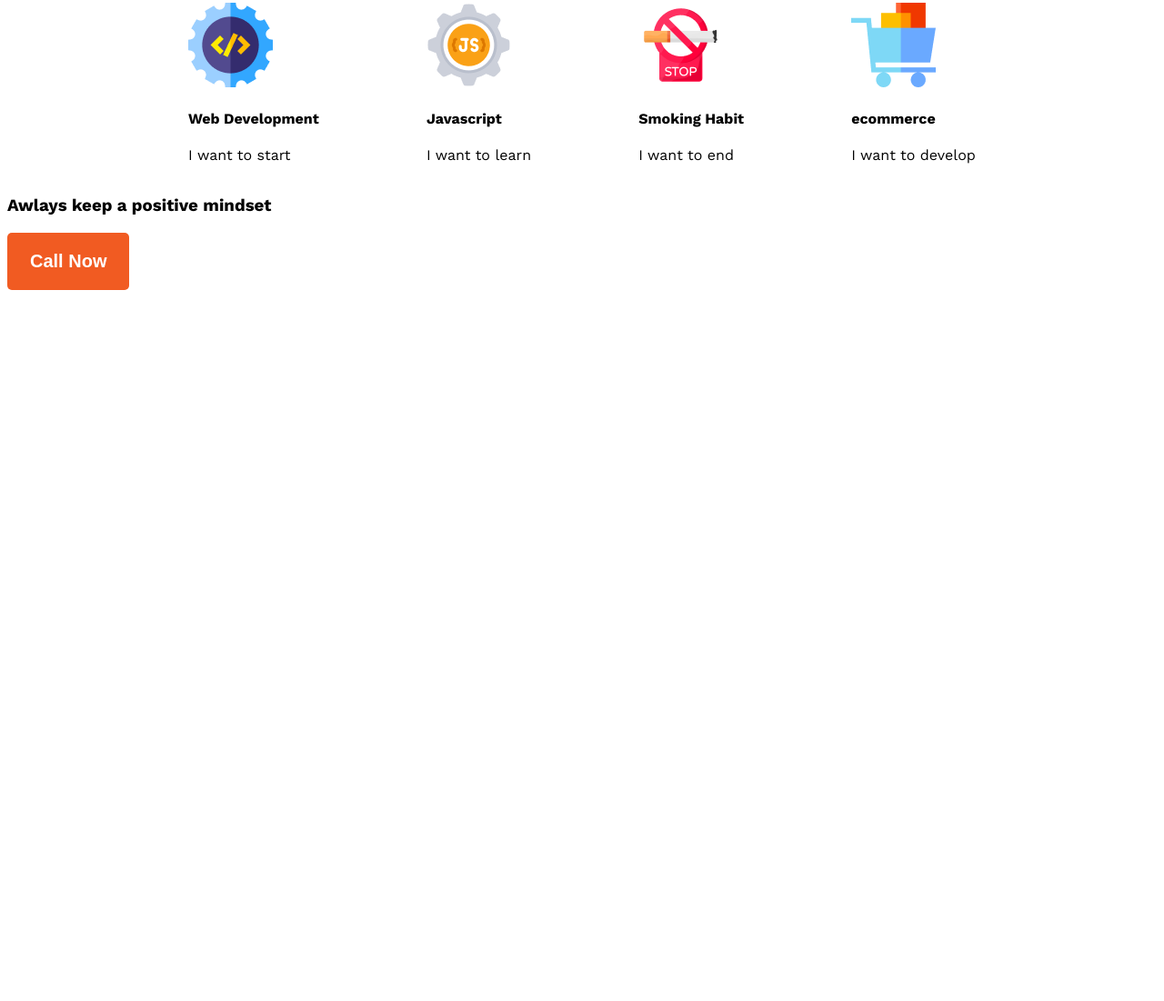
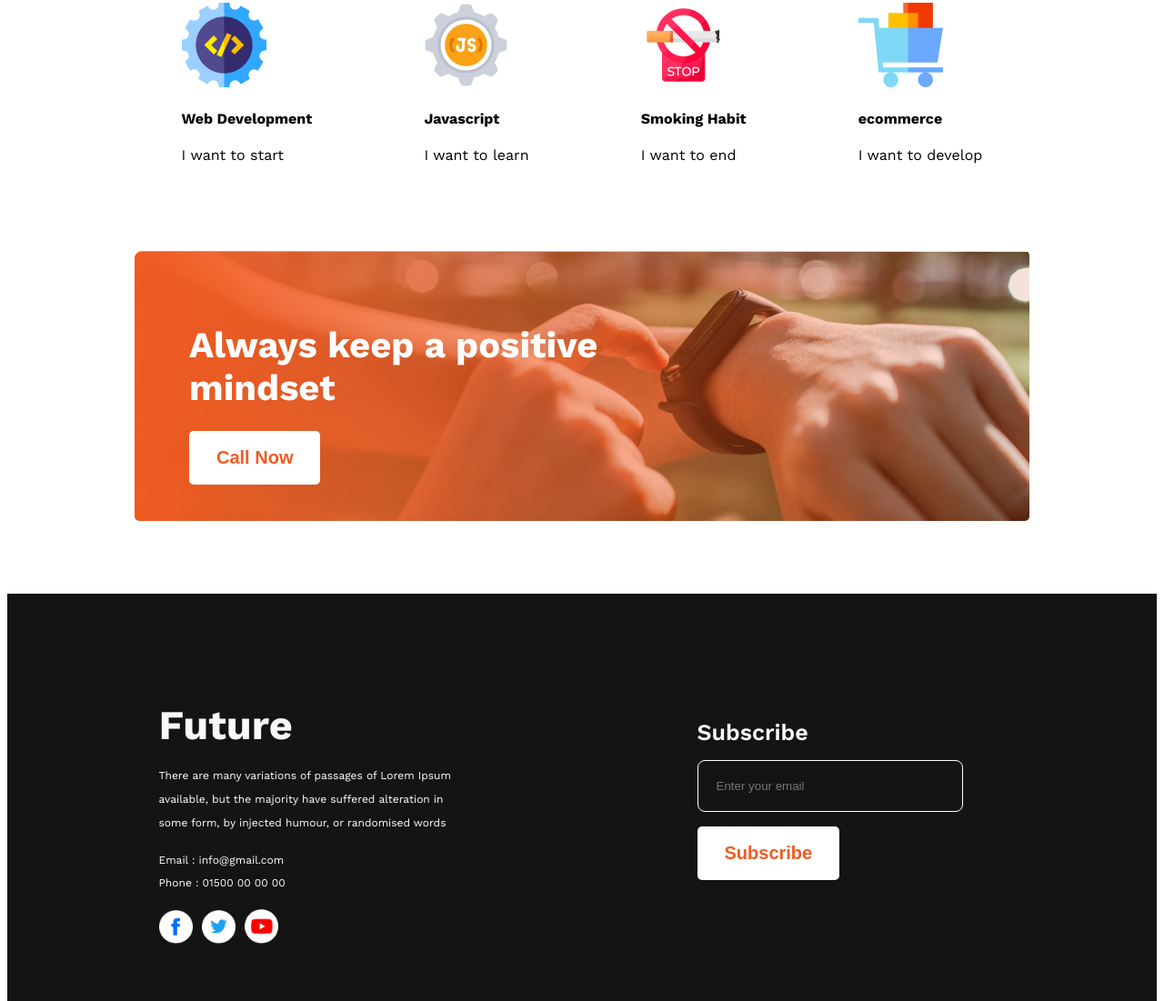
Before and after one commit to HabibMia2121/new-me-website, a plain HTML site: page index.html in a window 1280 px wide. Shown: the part 1699-2800 px from the top of the page at 91% size. Before the commit the page ends 2026 px from the top, so only its background shows below. Drawn offline with nearby package versions, Linux system fonts and the light colour scheme.

Commit message:
footer section finished

```diff
--- a/css/style.css
+++ b/css/style.css
@@ -40,7 +40,7 @@ header {
 }
 .banner-area {
   width: 40%;
-  padding-right: 60px;
+  padding-right: 160px;
 }
 .banner-headline {
   color: #151414;
@@ -83,7 +83,7 @@ header {
 .about-item-content {
   width: 400px;
 }
-.under-list{
+.under-list {
   padding-left: 0px;
 }
 .list-item {
@@ -99,13 +99,106 @@ header {
 /* ---------about section style end here--------- */
 
 /* ---------plans section style start here--------- */
-.plans-title{
-    text-align: center;
-    padding-bottom: 50px;
+.plans-title {
+  text-align: center;
+  padding-bottom: 50px;
 }
-.plans-container{
-    display: flex;
-    justify-content: space-around;
-    padding: 0 140px;
+.plans-container {
+  display: flex;
+  justify-content: space-around;
+  margin: 0 130px;
 }
 /* ---------plans section style end here--------- */
+
+/* ---------feature section style start here--------- */
+/* linear-gradient(45deg,rgb(5, 5, 5) ,rgb(45, 45, 45)) */
+.feature-section {
+  background-image: url('../images/gradient2.png'), url('../images/watch.png');
+  background-repeat: no-repeat;
+  margin: 80px 140px;
+  border-radius: 5px;
+}
+.feature-content {
+  padding: 40px 380px 40px 60px;
+}
+.feature-title {
+  color: #fff;
+  font-size: 40px;
+  font-weight: 700;
+  margin-bottom: 24px;
+}
+.btn {
+  background: #fff;
+  color: #f15b22;
+  padding: 18px 30px;
+}
+/* ---------feature section style end here--------- */
+
+/* ---------footer section style end here--------- */
+
+/* ---------footer section style start here--------- */
+footer {
+  background: #151414;
+  color: #fff;
+  padding-bottom: 40px;
+}
+.footer-container {
+  display: flex;
+  justify-content: space-around;
+  align-items: center;
+}
+.foot-info {
+    width: 347px;
+    margin: 80px 218px 80px 153px;
+}
+.foot-title {
+  color: #f8f8f8;
+  font-size: 45px;
+  font-weight: 700;
+  margin-bottom: 16px;
+}
+.foot-decs {
+  color: #fff;
+  font-size: 12px;
+  font-weight: 400;
+  line-height: 26px;
+}
+.foot-form {
+  padding-right: 200px;
+}
+.oder-list {
+  padding-left: 0px;
+}
+.oder-list > li {
+  font-size: 12px;
+  list-style: none;
+  line-height: 25px;
+}
+.social-link > a {
+  text-decoration: none;
+}
+.social-link > a > img {
+  width: 37px;
+  margin-right: 5px;
+}
+.foot-form-title {
+  color: #fff;
+  font-size: 25px;
+  font-weight: 600;
+  margin-bottom: 0px;
+}
+.foot-form{
+   margin-top:-50px;
+}
+form > input{
+    background:#151414;
+    width: 250px;
+    color: #fff;
+    border:1px solid #fff;
+    padding: 20px 20px 20px 20px;
+    display: block;
+    margin-top: 16px;
+    margin-bottom: 16px;
+    border-radius: 8px;
+}
+/* ---------footer section style end here--------- */
--- a/index.html
+++ b/index.html
@@ -87,12 +87,44 @@
         <!-- feature section use here -->
         <section class="feature-section">
             <div class="feature-content">
-                <h3>Awlays keep a positive mindset</h3>
-                <button class="primary-btn">Call Now</button>
+                <h3 class="feature-title">Always keep a positive mindset</h3>
+                <button class="primary-btn btn">Call Now</button>
             </div>
         </section>
     </main>
     <!-- footer section use here -->
-    <footer></footer>
+    <footer>
+        <div class="footer-container">
+            <div class="foot-info">
+                <h2 class="foot-title">Future</h2>
+                <p class="foot-decs">
+                    There are many variations of passages of Lorem Ipsum available, but the majority have suffered alteration in some form, by injected humour, or randomised words
+                </p>
+                <ol class="oder-list">
+                    <li>Email : info@gmail.com</li>
+                    <li>Phone : 01500 00 00 00</li>
+                </ol>
+                <div class="social-link">
+                    <a href="#">
+                        <img src="images/icons/fb.png" alt="not found">
+                    </a>
+                    <a href="#">
+                        <img src="images/icons/twitter.png" alt="not found">
+                    </a>
+                    <a href="#">
+                        <img src="images/icons/youtube.png" alt="not found">
+                    </a>
+                </div>
+            </div>
+            <div class="foot-form">
+                <h4 class="foot-form-title">Subscribe</h4>
+                <form >
+                    <input type="email" placeholder="Enter your email">
+
+                    <button class="primary-btn btn">Subscribe</button>
+                </form>
+            </div>
+        </div>
+    </footer>
   </body>
 </html>
```
